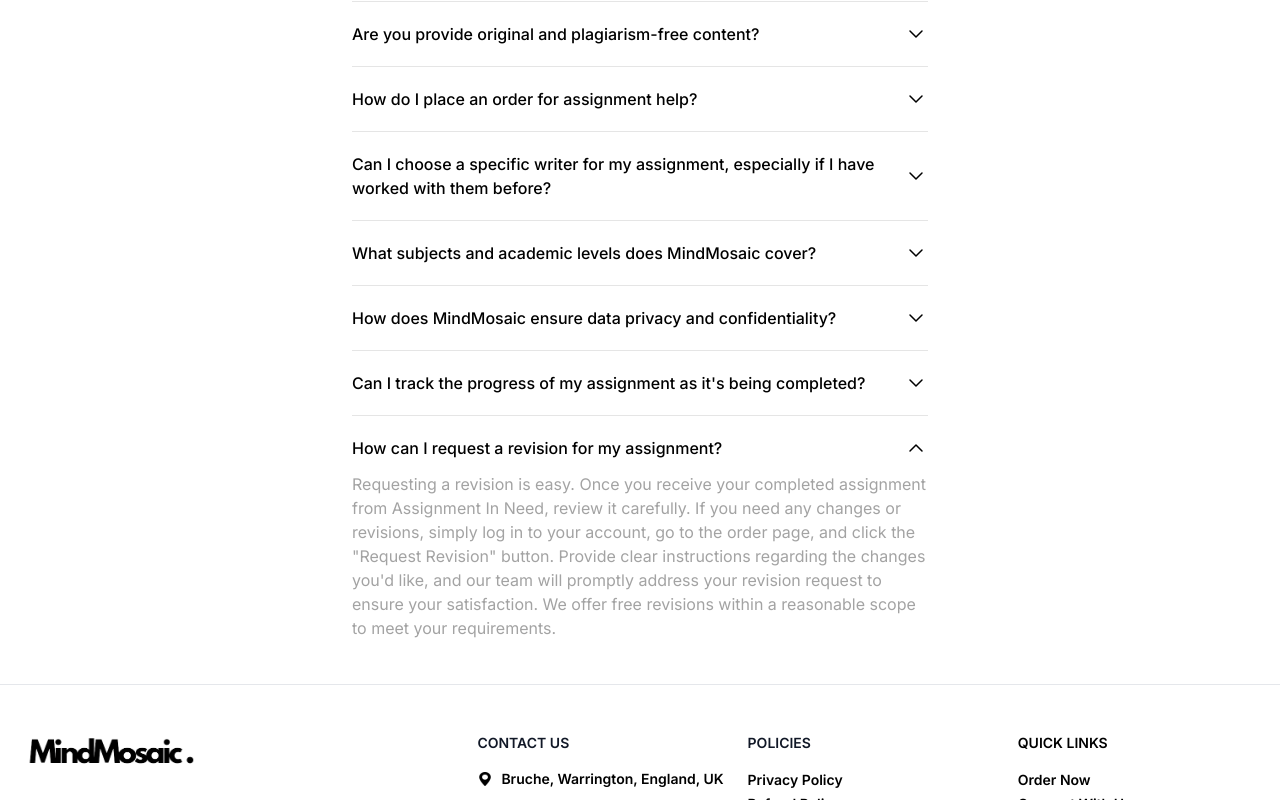
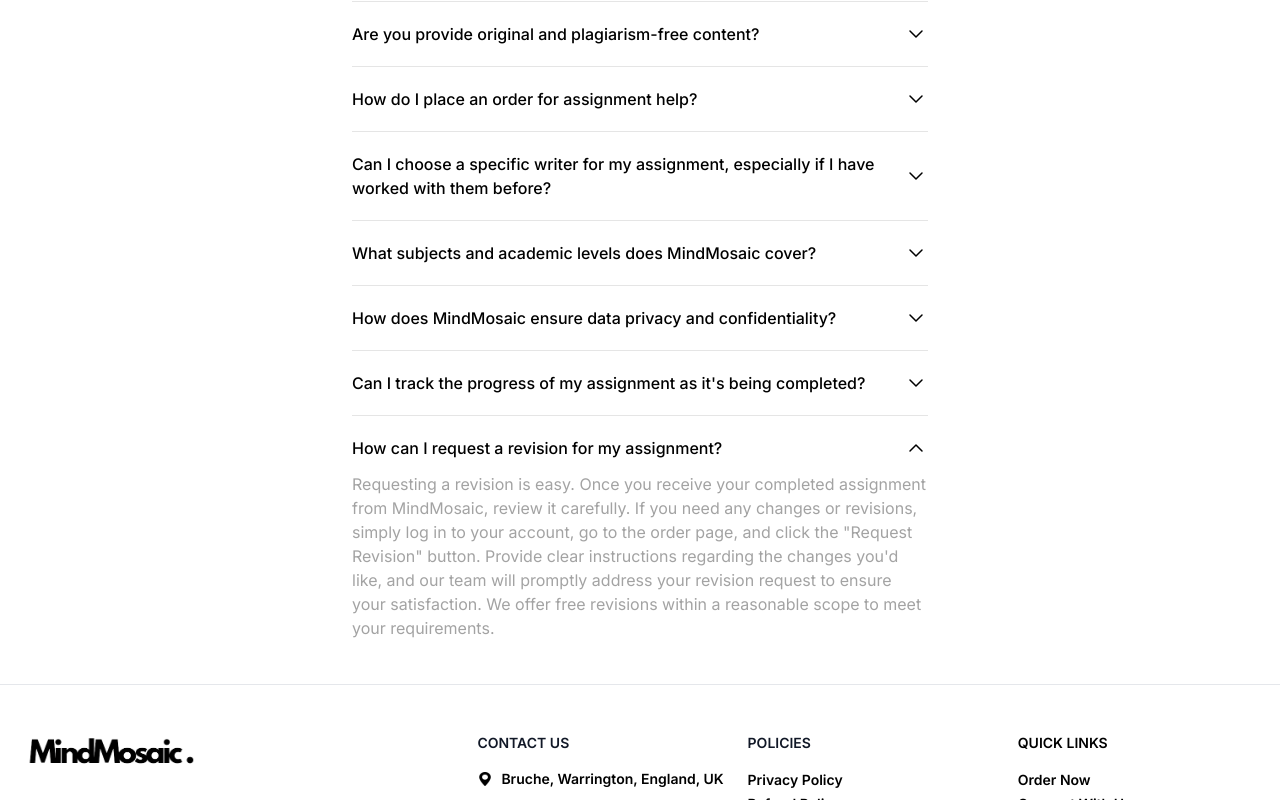
Before and after one commit to gauravameta71/MindMosaic, a Next.js app: page / in a window 1280 px wide. Both pictures are taken after a click on the heading "How can I request a revision for my assignment?". Shown: the part 3517-4317 px from the top of the page. Built offline with nearby package versions, Linux system fonts and the light colour scheme.

Commit message:
changes in faq

```diff
--- a/app/components/Faq.tsx
+++ b/app/components/Faq.tsx
@@ -103,7 +103,7 @@
                   </span>
                 </summary>
                 <p className="text-neutral-400 mt-3 group-open:animate-fadeIn">
-                  Yes, all assignments from Assignment In Need are
+                  Yes, all assignments from MindMosaic are
                   custom-written, unique, and rigorously checked for plagiarism
                   to ensure originality.
                 </p>
@@ -280,7 +280,7 @@
                 </summary>
                 <p className="text-neutral-400 mt-3 group-open:animate-fadeIn">
                   Requesting a revision is easy. Once you receive your completed
-                  assignment from Assignment In Need, review it carefully. If
+                  assignment from MindMosaic, review it carefully. If
                   you need any changes or revisions, simply log in to your
                   account, go to the order page, and click the "Request
                   Revision" button. Provide clear instructions regarding the
--- a/app/components/Hero.tsx
+++ b/app/components/Hero.tsx
@@ -12,7 +12,7 @@
       if (container) {
         const words = container.innerText.split(" ");
         const totalSpace = container.offsetWidth - container.scrollWidth;
-        const spacePerWord = totalSpace / (words.length + words.length / 4); // Adjust the denominator to control word spacing
+        const spacePerWord = totalSpace / (words.length + words.length / 4);
         container.style.wordSpacing = `${spacePerWord}px`;
       }
     };
--- a/app/register/page.jsx
+++ b/app/register/page.jsx
@@ -95,7 +95,7 @@
                   type="text"
                   autoComplete="email"
                   placeholder="Enter Your Name"
-                  onChange={(e)=>setName(e.target.value)}
+                  onChange={(e) => setName(e.target.value)}
                   required
                   className="block w-full rounded-md border-0 py-1.5 text-gray-900 shadow-sm ring-1 ring-inset ring-gray-300 placeholder:text-gray-400 focus:ring-2 focus:ring-inset focus:ring-indigo-600 sm:text-sm sm:leading-6"
                 />
@@ -116,7 +116,7 @@
                   type="text"
                   autoComplete="email"
                   placeholder="Enter Your phone"
-                  onChange={e=>setPhone(e.target.value)}
+                  onChange={(e) => setPhone(e.target.value)}
                   required
                   className="block w-full rounded-md border-0 py-1.5 text-gray-900 shadow-sm ring-1 ring-inset ring-gray-300 placeholder:text-gray-400 focus:ring-2 focus:ring-inset focus:ring-indigo-600 sm:text-sm sm:leading-6"
                 />
@@ -137,7 +137,7 @@
                   type="email"
                   autoComplete="email"
                   placeholder="Enter Your Email"
-                  onChange={e=>setEmail(e.target.value)}
+                  onChange={(e) => setEmail(e.target.value)}
                   required
                   className="block w-full rounded-md border-0 py-1.5 text-gray-900 shadow-sm ring-1 ring-inset ring-gray-300 placeholder:text-gray-400 focus:ring-2 focus:ring-inset focus:ring-indigo-600 sm:text-sm sm:leading-6"
                 />
@@ -160,7 +160,7 @@
                   type="password"
                   autoComplete="current-password"
                   placeholder="********"
-                  onChange={e=>setPassword(e.target.value)}
+                  onChange={(e) => setPassword(e.target.value)}
                   required
                   className="block w-full rounded-md border-0 py-1.5 text-gray-900 shadow-sm ring-1 ring-inset ring-gray-300 placeholder:text-gray-400 focus:ring-2 focus:ring-inset focus:ring-indigo-600 sm:text-sm sm:leading-6"
                 />
@@ -168,13 +168,14 @@
             </div>
 
             <div>
+              <Link href="/">
                 <button
                   type="submit"
                   className="flex w-full justify-center rounded-md bg-indigo-600 px-3 py-1.5 text-sm font-semibold leading-6 text-white shadow-sm hover:bg-indigo-500 focus-visible:outline focus-visible:outline-2 focus-visible:outline-offset-2 focus-visible:outline-indigo-600"
                 >
                   Register
                 </button>
-
+              </Link>
             </div>
           </form>
         </div>
```
Lines whose indentation alone changed are shown as unchanged.
